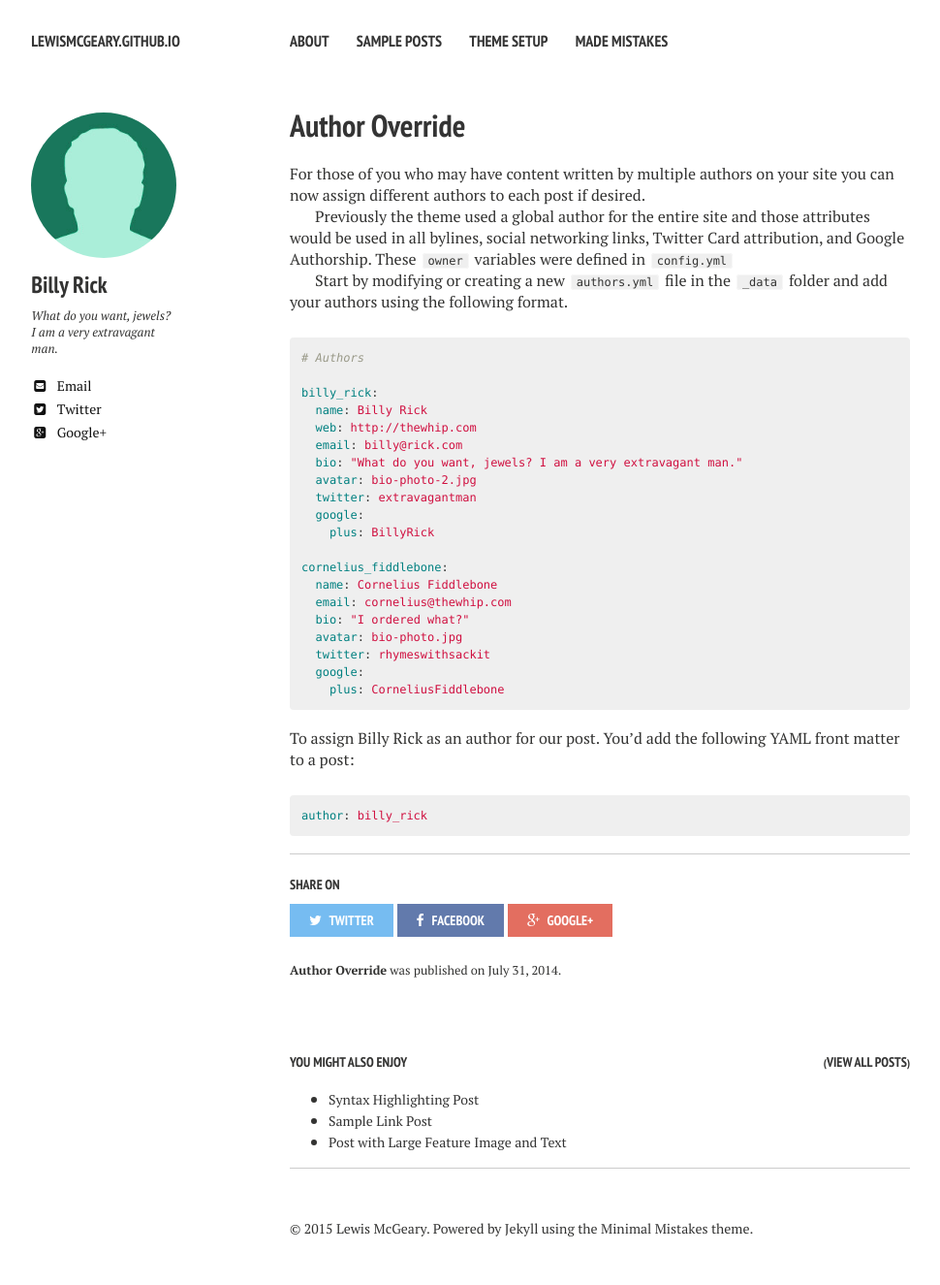
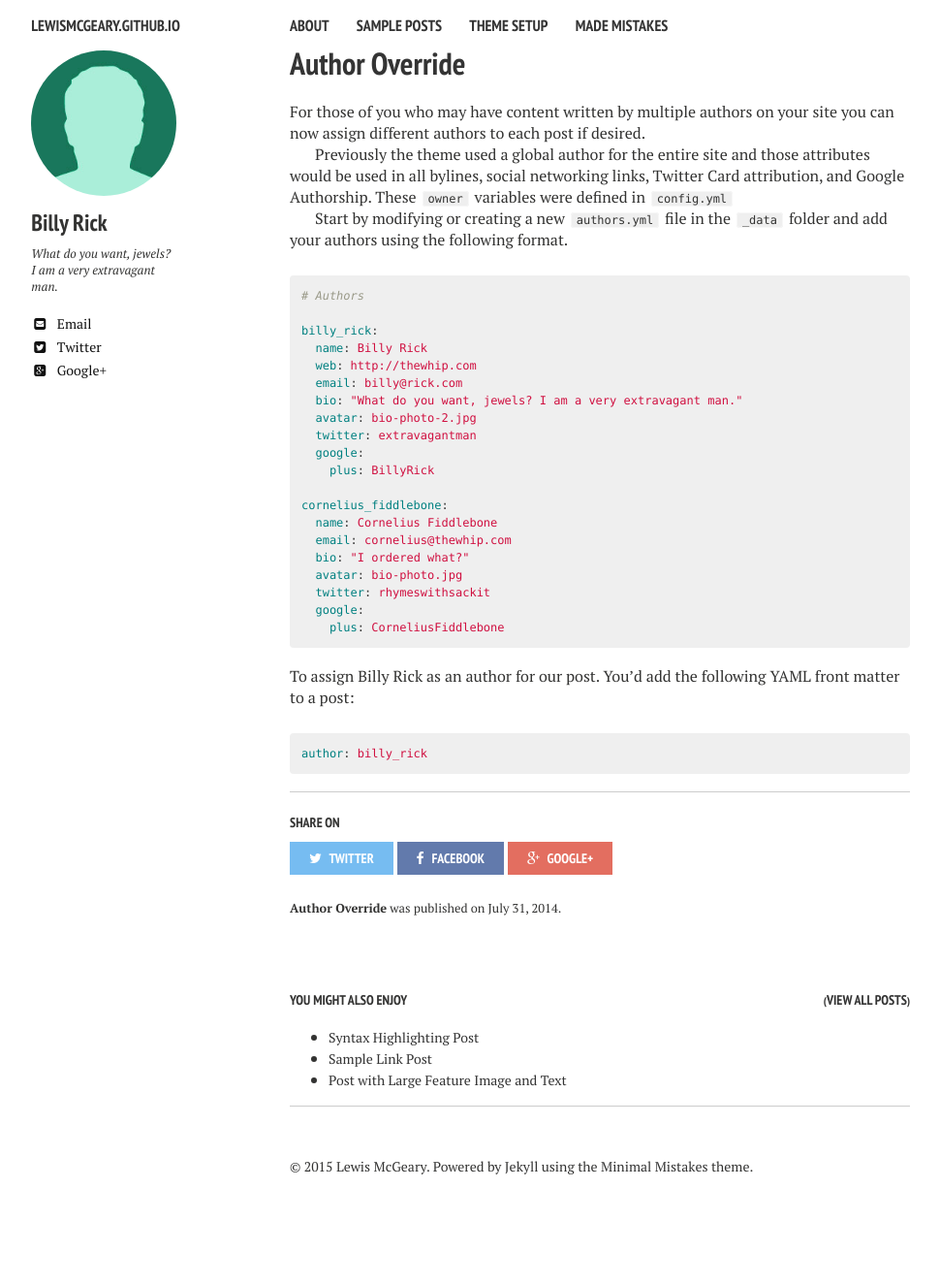
Before and after one commit to lewismcgeary/lewismcgeary.github.io, a Jekyll site: the page built from _posts/2014-07-31-author-override.md, in a window 1280 px wide. Shown: the whole page at 97% size, without its empty margins (21-991 px from the left). Built offline with Jekyll 4.4.1, drawn with Linux system fonts in a browser that asks for light colours; nearby versions of some CDN libraries; after the commit the page ends 1261 px from its top, so only the background shows below that.

Commit message:
remove some padding around menu to improve look on mobile

```diff
--- a/_config.yml
+++ b/_config.yml
@@ -2,7 +2,8 @@
 
 title:            lewismcgeary.github.io
 locale:           en_US
-url:              http://lewismcgeary.github.io
+url:              http://localhost:4000
+#http://lewismcgeary.github.io
 
 
 # Jekyll configuration
--- a/_layouts/post.html
+++ b/_layouts/post.html
@@ -30,6 +30,9 @@
 
 <div id="main" role="main">
   <div class="article-author-side">
+    {% include _author-bio.html %}
+  </div>
+    <div class="article-author-bottom">
     {% include _author-bio.html %}
   </div>
   <article class="post">
--- a/_sass/page.scss
+++ b/_sass/page.scss
@@ -14,7 +14,7 @@ body {
 
 .navigation-wrapper {
 	@include container;
-	padding: 2em 0 1em;
+	padding: 1em 0 0em;
 	font-family: $heading-font;
 	font-weight: 700;
 	text-transform: uppercase;
@@ -26,7 +26,7 @@ body {
 	@include grid(12,10);
 	@include prefix(12,1);
 	@include suffix(12,1);
-	margin-bottom: 1em;
+	margin-bottom: 0em;
 	float: none;
 	display: block;
 	@include font-rem(24);
@@ -222,7 +222,7 @@ $button-size: 1.5rem;
 	@include container;
 	@include clearfix;
 	clear: both;
-	margin-top: 2em;
+	margin-top: 0em;
 	h1 {
 		margin-top: 0;
 	}
```
